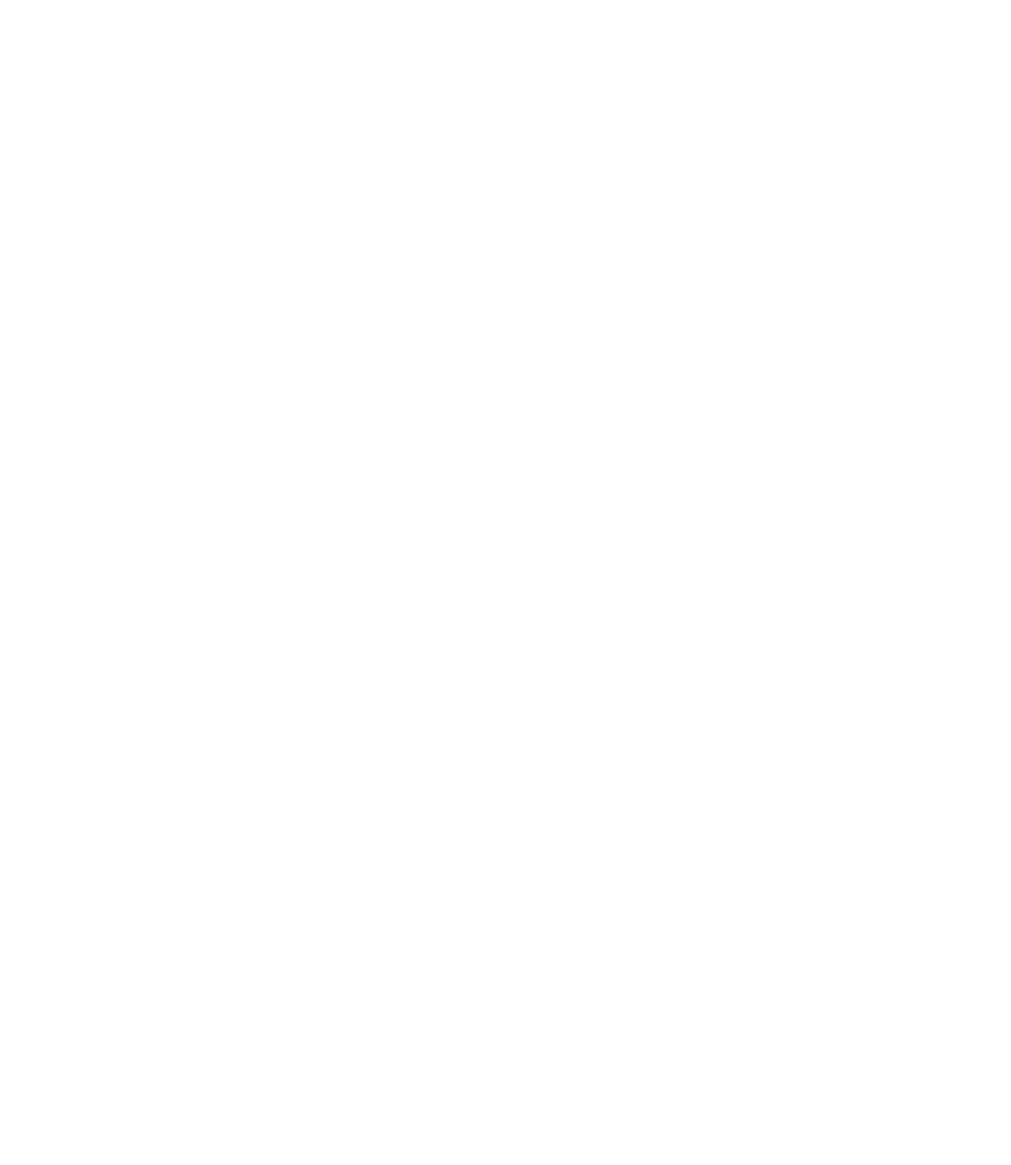
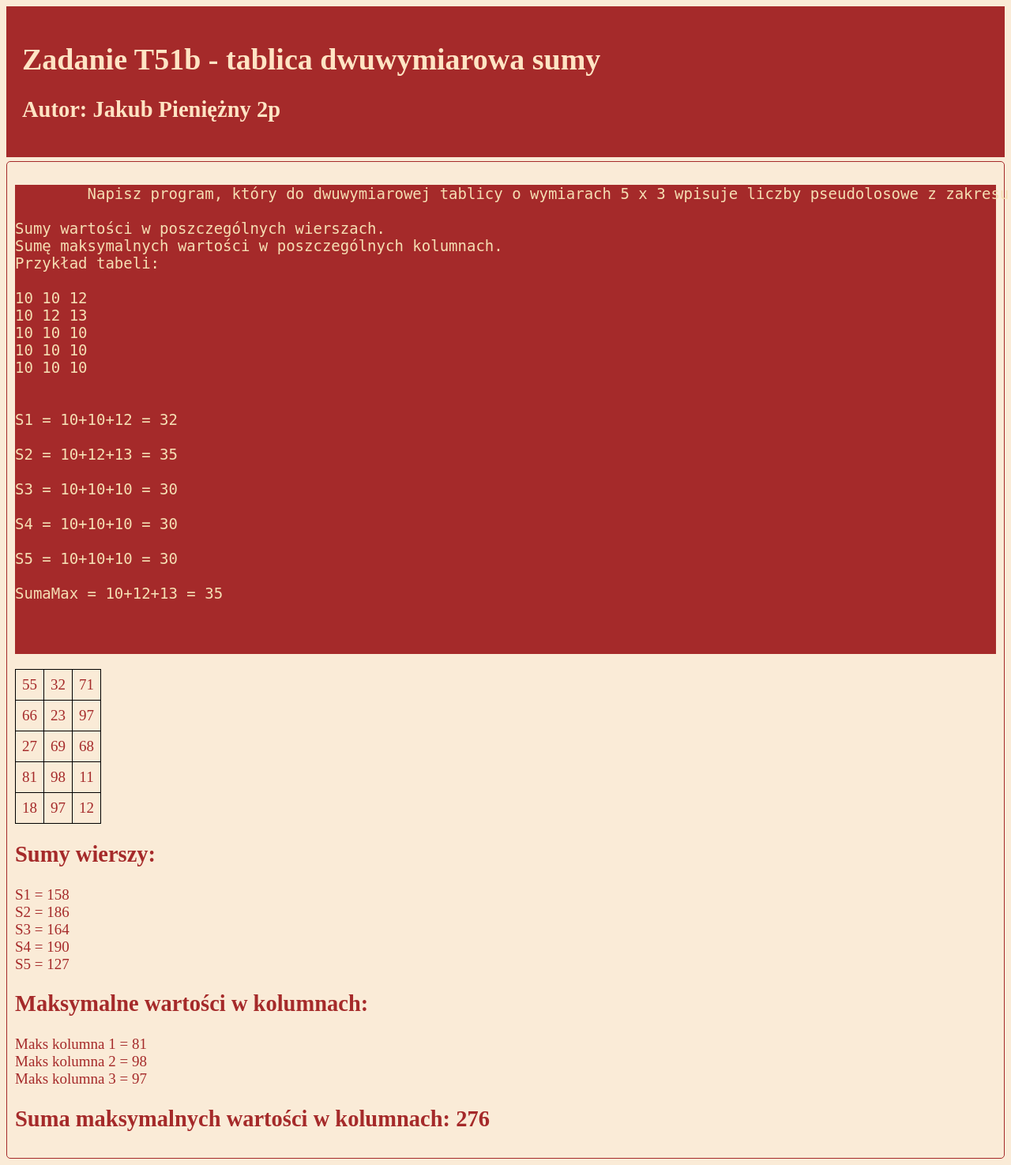
Before and after one commit to JakubPien/PHP-2024-2025, a PHP site: page / in a window 1280 px wide; the page is wider, and only the part inside the window is pictured. Before the commit the part shown is empty. Shown: that part at 79% size. Before the commit the page ends 800 px from the top of that part, so only its background shows below. Run offline with PHP 8.4, Linux system fonts and the light colour scheme.

Commit message:
Zadanie T51 i T51b skończone i wysłane

```diff
--- a/2025/Tematy/T51b/index.php
+++ b/2025/Tematy/T51b/index.php
@@ -1 +1,99 @@
-<?php
+<!DOCTYPE html>
+<html lang="pl">
+<head>
+    <meta charset="UTF-8">
+    <title>Zadanie T51b</title>
+    <style>
+        table, th, td {
+            border: 1px solid black;
+            border-collapse: collapse;
+            padding: 8px;
+            text-align: center;
+        }
+    </style>
+</head>
+<body>
+
+<header>
+    <h1>Zadanie T51b - tablica dwuwymiarowa sumy</h1>
+    <h2>Autor: Jakub Pieniężny 2p</h2>
+    <link rel="stylesheet" href="style.css">
+</header>
+
+<section>
+
+    <pre>
+        Napisz program, który do dwuwymiarowej tablicy o wymiarach 5 x 3 wpisuje liczby pseudolosowe z zakresu <10,99>, wyświetla tą tablicę, a następnie obliczy:
+
+Sumy wartości w poszczególnych wierszach.
+Sumę maksymalnych wartości w poszczególnych kolumnach.
+Przykład tabeli:
+
+10 10 12
+10 12 13
+10 10 10
+10 10 10
+10 10 10
+
+
+S1 = 10+10+12 = 32
+
+S2 = 10+12+13 = 35
+
+S3 = 10+10+10 = 30
+
+S4 = 10+10+10 = 30
+
+S5 = 10+10+10 = 30
+
+SumaMax = 10+12+13 = 35
+
+
+    </pre>
+
+    <?php
+    $wiersze = 5;
+    $kolumny = 3;
+    $tablica = [];
+
+    for ($i = 0; $i < $wiersze; $i++) {
+        for ($j = 0; $j < $kolumny; $j++) {
+            $tablica[$i][$j] = rand(10, 99);
+        }
+    }
+
+    echo "<table>";
+    foreach ($tablica as $wiersz) {
+        echo "<tr>";
+        foreach ($wiersz as $wartosc) {
+            echo "<td>$wartosc</td>";
+        }
+        echo "</tr>";
+    }
+    echo "</table>";
+
+    echo "<h2>Sumy wierszy:</h2>";
+    for ($i = 0; $i < $wiersze; $i++) {
+        $suma_wiersza = array_sum($tablica[$i]);
+        echo "S" . ($i + 1) . " = $suma_wiersza<br>";
+    }
+
+    $suma_max_kolumn = 0;
+    echo "<h2>Maksymalne wartości w kolumnach:</h2>";
+    for ($j = 0; $j < $kolumny; $j++) {
+        $maks = $tablica[0][$j];
+        for ($i = 1; $i < $wiersze; $i++) {
+            if ($tablica[$i][$j] > $maks) {
+                $maks = $tablica[$i][$j];
+            }
+        }
+        echo "Maks kolumna " . ($j + 1) . " = $maks<br>";
+        $suma_max_kolumn += $maks;
+    }
+
+    echo "<h2>Suma maksymalnych wartości w kolumnach: $suma_max_kolumn</h2>";
+    ?>
+</section>
+
+</body>
+</html>
--- a/2025/Tematy/T51b/style.css
+++ b/2025/Tematy/T51b/style.css
@@ -1,7 +1,6 @@
 body {
     background-color: antiquewhite;
     color: brown;
-    font-family: "Arial";
     font-size: 19px;
 }
 
@@ -27,3 +26,8 @@ img {
     border: 5px solid brown;
     margin: auto;
 }
+
+pre {
+    background-color: brown;
+    color: wheat;
+}
```
Also changed, not shown: 2025/Tematy/T51/index.html (deleted, +0 -20 lines), 2025/Tematy/T51/index.php (+25 -6 lines), 2025/Tematy/T51b/index.html (deleted, +0 -10 lines).
